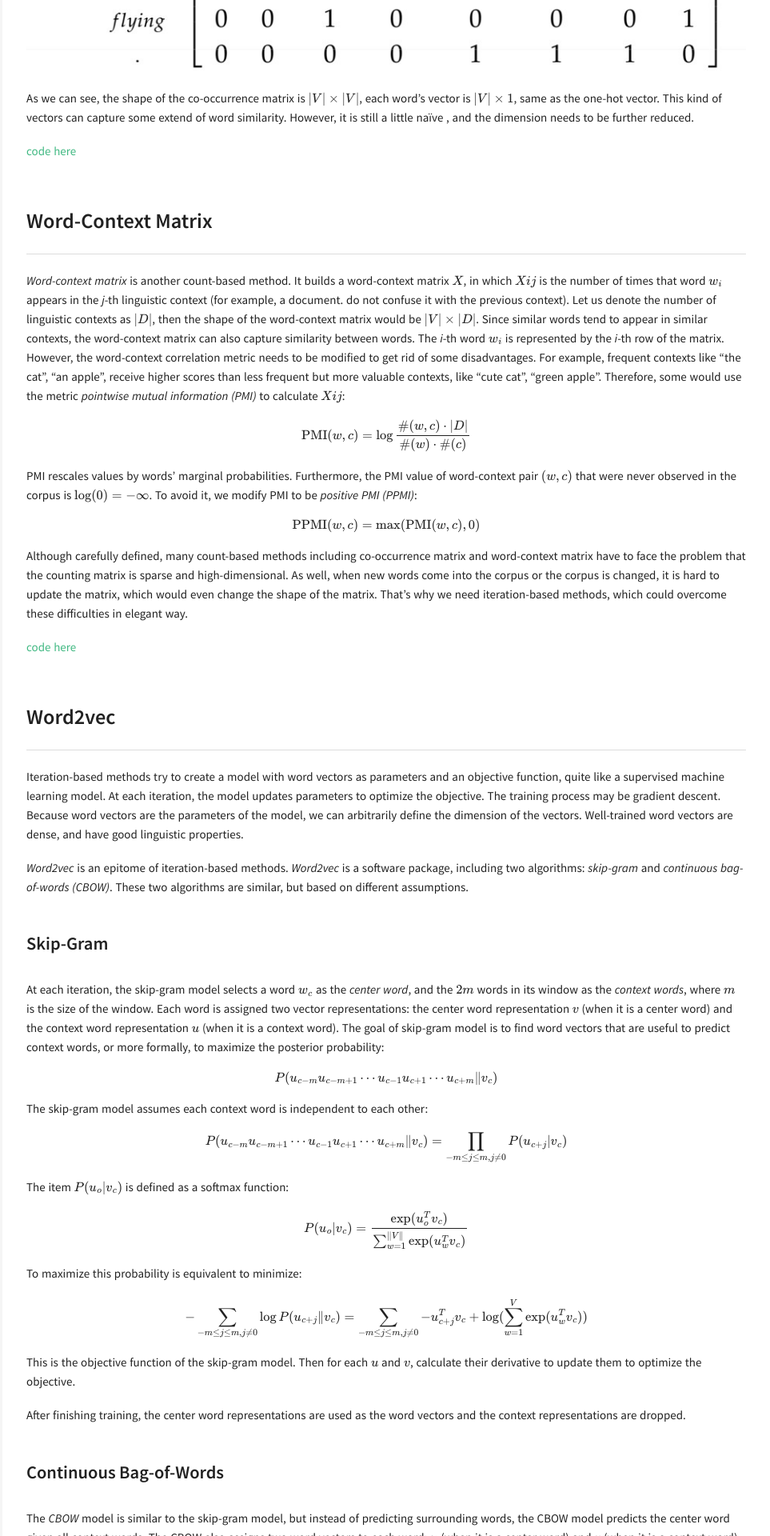
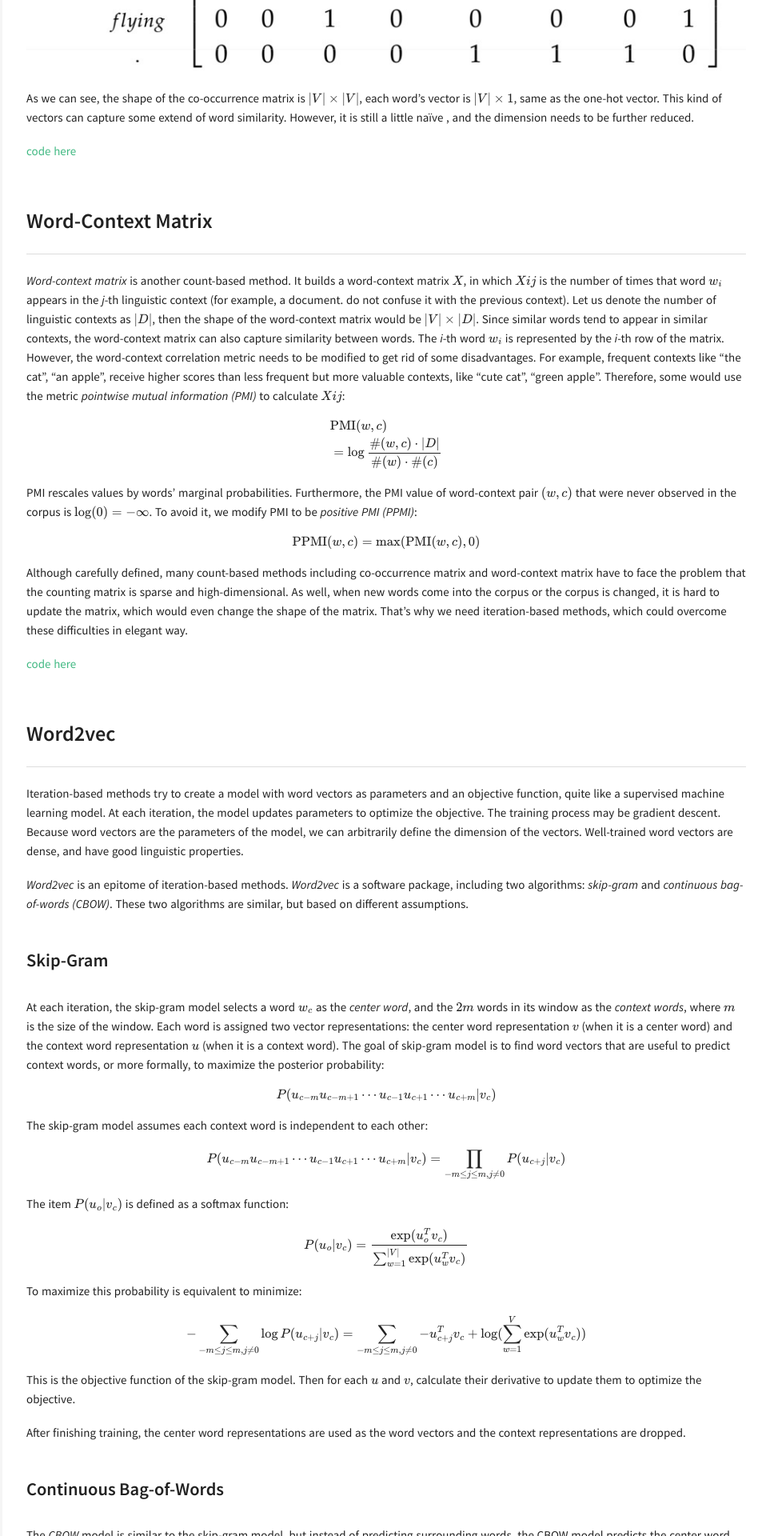
Before and after one commit to two2er/two2er.github.io, a Jekyll site: the page built from _posts/2019-09-09-word-vectors.md, in a window 1280 px wide. Shown: the part 3080-5000 px from the top of the page at 80% size, without its empty margins (317-1280 px from the left). Built offline with Jekyll 4.4.1, drawn with Linux system fonts in a browser that asks for light colours; formulas are drawn with MathJax 3; some of the changed text lies outside the part shown.

Commit message:
update blog

```diff
--- a/_posts/2019-09-09-word-vectors.md
+++ b/_posts/2019-09-09-word-vectors.md
@@ -68,7 +68,7 @@
 
 *Word-context matrix* is another count-based method. It builds a word-context matrix $X$, in which $X{ij}$ is the number of times that word $w_i$ appears in the *j*-th linguistic context (for example, a document. do not confuse it with the previous context). Let us denote the number of linguistic contexts as $\|D\|$, then the shape of the word-context matrix would be $\|V\|\times\|D\|$. Since similar words tend to appear in similar contexts, the word-context matrix can also capture similarity between words. The *i*-th word $w_i$ is represented by the *i*-th row of the matrix. However, the word-context correlation metric needs to be modified to get rid of some disadvantages. For example, frequent contexts like "the cat", "an apple", receive higher scores than less frequent but more valuable contexts, like "cute cat", "green apple". Therefore, some would use the metric *pointwise mutual information (PMI)* to calculate $X{ij}$:
 
-$$\text{PMI}(w, c)=\log\frac{\#(w,c)\cdot|D|}{\#(w)\cdot\#(c)}$$
+$$\begin{align}&\text{PMI}(w, c)\\ &=\log\frac{\#(w,c)\cdot|D|}{\#(w)\cdot\#(c)}\end{align}$$
 
 PMI rescales values by words' marginal probabilities. Furthermore, the PMI value of word-context pair $(w,c)$ that were never observed in the corpus is $\log(0)=-\infty$. To avoid it, we modify PMI to be *positive PMI (PPMI)*:
 
@@ -88,19 +88,19 @@
 
 At each iteration, the skip-gram model selects a word $w_c$ as the *center word*, and the $2m$ words in its window as the *context words*, where $m$ is the size of the window. Each word is assigned two vector representations: the center word representation $v$ (when it is a center word) and the context word representation $u$ (when it is a context word). The goal of skip-gram model is to find word vectors that are useful to predict context words, or more formally, to maximize the posterior probability:
 
-$$P(u_{c-m}u_{c-m+1}\cdots u_{c-1}u_{c+1}\cdots u_{c+m}\|v_{c})$$
+$$P(u_{c-m}u_{c-m+1}\cdots u_{c-1}u_{c+1}\cdots u_{c+m}|v_{c})$$
 
 The skip-gram model assumes each context word is independent to each other:
 
-$$P(u_{c-m}u_{c-m+1}\cdots u_{c-1}u_{c+1}\cdots u_{c+m}\|v_{c})=\prod_{-m\leq j\leq m,j\ne0}P(u_{c+j}|v_{c})$$
+$$P(u_{c-m}u_{c-m+1}\cdots u_{c-1}u_{c+1}\cdots u_{c+m}|v_{c})=\prod_{-m\leq j\leq m,j\ne0}P(u_{c+j}|v_{c})$$
 
 The item $P(u_{o}\|v_{c})$ is defined as a softmax function:
 
-$$P(u_{o}|v_{c})=\frac{\exp(u_o^Tv_c)}{\sum_{w=1}^{\|V\|}\exp(u_w^Tv_c)}$$
+$$P(u_{o}|v_{c})=\frac{\exp(u_o^Tv_c)}{\sum_{w=1}^{|V|}\exp(u_w^Tv_c)}$$
 
 To maximize this probability is equivalent to minimize:
 
-$$-\sum_{-m\leq j\leq m,j\ne0}\log P(u_{c+j}\|v_c)=\sum_{-m\leq j\leq m,j\ne0}-u_{c+j}^Tv_c+\log(\sum_{w=1}^V\exp(u_w^Tv_c))$$
+$$-\sum_{-m\leq j\leq m,j\ne0}\log P(u_{c+j}|v_c)=\sum_{-m\leq j\leq m,j\ne0}-u_{c+j}^Tv_c+\log(\sum_{w=1}^V\exp(u_w^Tv_c))$$
 
 This is the objective function of the skip-gram model. Then for each $u$ and $v$, calculate their derivative to update them to optimize the objective.
 
@@ -110,7 +110,7 @@
 
 The *CBOW* model is similar to the skip-gram model, but instead of predicting surrounding words, the CBOW model predicts the center word given all context words. The CBOW also assigns two word vectors to each word: $u$ (when it is a center word) and $v$ (when it is a context word). The goal of CBOW model is to maximize:
 
-$$P(u_c\|v_{c-m},v_{c-m+1},\cdots,v_{c-1},v_{c+1},\cdots,v_{c+m})$$
+$$P(u_c|v_{c-m},v_{c-m+1},\cdots,v_{c-1},v_{c+1},\cdots,v_{c+m})$$
 
 $v_{c-m},v_{c-m+1},\cdots,v_{c-1},v_{c+1},\cdots,v_{c+m}$ can be replaced by their average:
 
@@ -118,7 +118,7 @@
 
 Then, the objective can be written as:
 
-$$-\log P(u_c\|\hat{v})=-\log\frac{\exp(u_c^T\hat{v})}{\sum_{w=1}^{\|V\|}\exp(u_w^T\hat{v})}=-u_c^T\hat{v}+\log\sum_{w=1}^{\|V\|}\exp(u_w^T\hat{v})$$
+$$-\log P(u_c|\hat{v})=-\log\frac{\exp(u_c^T\hat{v})}{\sum_{w=1}^{|V|}\exp(u_w^T\hat{v})}=-u_c^T\hat{v}+\log\sum_{w=1}^{|V|}\exp(u_w^T\hat{v})$$
 
 Parameters are updated to optimize the objective at each iteration, just like what we do in the skip-gram model.
 
@@ -132,15 +132,15 @@
 
 In a negative sampling skip-gram model, the goal is to distinguish between the true context word and negative sampling words. We use the sigmoid function to define the probability:
 
-$$P(u_o\|v_c)=\frac{1}{1+\exp(-u_o^Tv_c)}$$
+$$P(u_o|v_c)=\frac{1}{1+\exp(-u_o^Tv_c)}$$
 
 and the object becomes to maximize:
 
-$$P(u_o\|v_c)\prod_{k\sim P(w)}(1-P(u_k\|v_c))$$
+$$P(u_o|v_c)\prod_{k\sim P(w)}(1-P(u_k|v_c))$$
 
 which is equivalent to minimize:
 
-$$-\log P(u_o\|v_c)-\sum_{k\sim P(w)}\log(1-P(u_k\|v_c))=-\log\frac{1}{1+\exp(-u_o^Tv_c)}-\sum_{k\sim P(w)}\frac{1}{1+\exp(u_k^Tv_c)}$$
+$$-\log P(u_o|v_c)-\sum_{k\sim P(w)}\log(1-P(u_k|v_c))\\\=-\log\frac{1}{1+\exp(-u_o^Tv_c)}-\sum_{k\sim P(w)}\frac{1}{1+\exp(u_k^Tv_c)}$$
 
 Similar to the skip-gram, for CBOW, the negative sampling objective function is:
 
```
